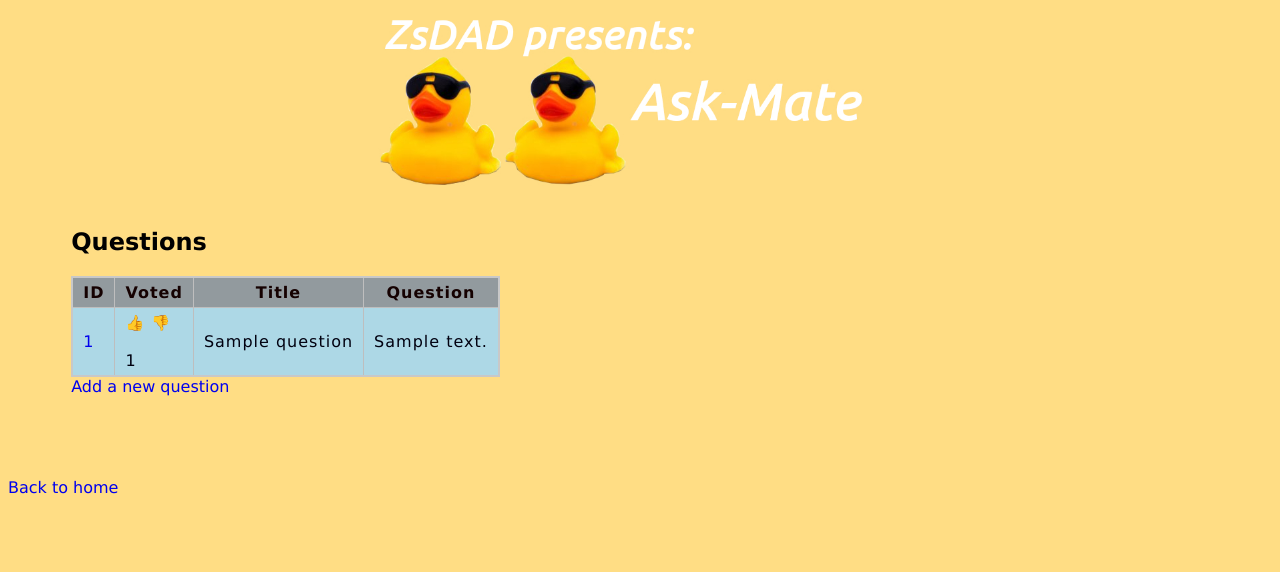
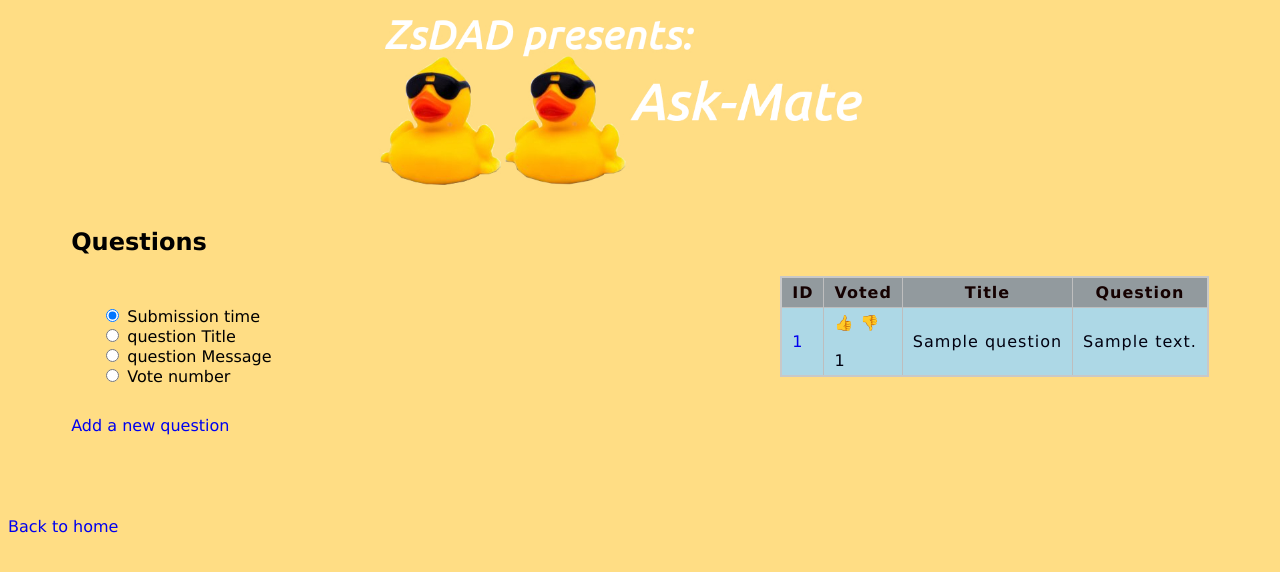
Before and after one commit to bezdomnij/ask-mate-zsdad-sprint-2, a Flask app: template templates/list.html in a window 1280 px wide. Shown: the part 94-666 px from the top of the page. Run offline with Flask 2, Linux system fonts and the light colour scheme; the template is opened without the code that fills it: most values are stand-ins (such as "Sample title", 1, 10 or a date in 2020).

Commit message:
inserting sort buttons to the wrong place

```diff
--- a/static/css/main.css
+++ b/static/css/main.css
@@ -39,8 +39,17 @@ a:link {
 .wrapper {
     display: flex;
 }
+.list_wrapper {
+    display: flex;
+}
 #header-title {
     text-align: center;
+}
+.sorting_block {
+    flex: 1;
+    margin: 20px;
+    padding: 10px;
+    background-color: #ffdd84;
 }
 .question-block {
     flex: 1;
--- a/templates/list.html
+++ b/templates/list.html
@@ -11,6 +11,26 @@
 {% block content %}
 <body>
     <h1>Questions</h1>
+<div class="list_wrapper">
+    <div class="sorting_block">
+        <div>
+            <input type="radio" name="sorting" id="submission_time" value="submission_time" checked>
+            <label for="submission_time">Submission time</label>
+        </div>
+        <div>
+            <input type="radio" name="sorting" id="title" value="title">
+            <label for="title">question Title</label>
+        </div>
+        <div>
+            <input type="radio" name="sorting" id="message" value="message">
+            <label for="message">question Message</label>
+        </div>
+        <div>
+            <input type="radio" name="sorting" id="vote_number" value="vote_number">
+            <label for="vote_number">Vote number</label>
+        </div>
+    </div>
+    <div class="qlist_block">
         <table>
             <thead>
             <tr>
@@ -36,7 +56,8 @@
                 {% endfor %}
             </tbody>
         </table>
-
+    </div>
+</div>
 <a href="/add_question">Add a new question</a>
 </body>
 
--- a/templates/question_id.html
+++ b/templates/question_id.html
@@ -9,6 +9,7 @@
 
 {% block content %}
 <div class="wrapper">
+
 <div class="question-block">
     <strong><em>Question:</em></strong><br><br>
     <strong>{{ title }}</strong>
```
Lines whose indentation alone changed are shown as unchanged.
